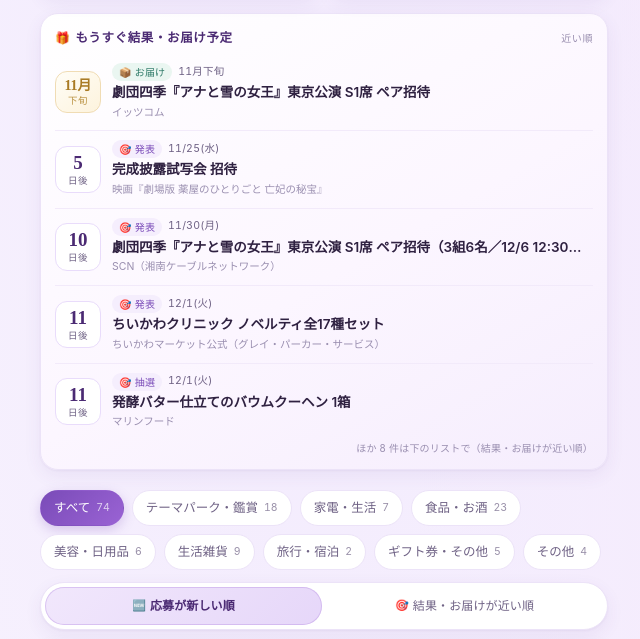
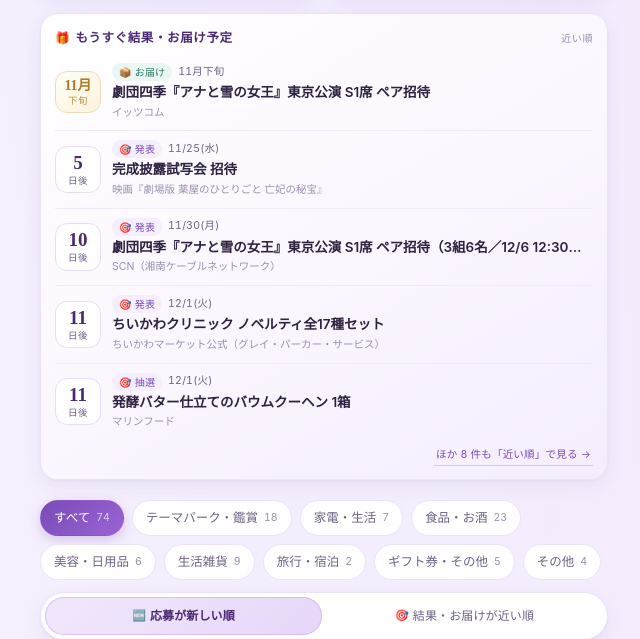
Before and after one commit to MAMI-murasaki/kensho-dashboard, a plain HTML site: page preview/frame.html in a window 1280 px wide. Shown: the part 432-1071 px from the top of the page, without its empty margins (316-956 px from the left). Drawn offline with Linux system fonts and the light colour scheme.

Commit message:
Refresh UI preview

```diff
--- a/preview/app.js
+++ b/preview/app.js
@@ -138,7 +138,7 @@
     }
 
     var shipLabel = String(i.ship_label || '').trim();
-    if (shipLabel || i.ship_date) {
+    if ((shipLabel || i.ship_date) && !isShipped(i.status)) {
       var sd = i.ship_date ? parseLocal(i.ship_date) : parseShipDate(shipLabel);
       var sdays = daysFromToday(sd);
       out.push({
@@ -338,9 +338,16 @@
 
     if (all.length > MAX) {
       more.hidden = false;
-      more.textContent = 'ほか ' + (all.length - MAX) + ' 件は下のリストで（結果・お届けが近い順）';
+      more.innerHTML = '<button type="button" class="up-more-btn">ほか ' + (all.length - MAX) +
+        ' 件も「近い順」で見る →</button>';
+      more.querySelector('.up-more-btn').addEventListener('click', function () {
+        setSort('near');
+        var list = document.getElementById('list');
+        if (list && list.scrollIntoView) list.scrollIntoView({ behavior: 'smooth', block: 'start' });
+      });
     } else {
       more.hidden = true;
+      more.innerHTML = '';
     }
   }
 
--- a/preview/demo/styles.css
+++ b/preview/demo/styles.css
@@ -338,11 +338,21 @@ body{
 }
 .up-more{
   margin:0 0 9px;
-  font-size:10px;
-  color:var(--ink-mute);
   text-align:right;
+}
+.up-more-btn{
+  appearance:none;
+  border:0;
+  background:transparent;
+  padding:4px 2px;
+  font-family:inherit;
+  font-size:10.5px;
   letter-spacing:.02em;
+  color:var(--purple);
+  border-bottom:1px solid rgba(122,75,184,.25);
+  cursor:pointer;
 }
+.up-more-btn:active{opacity:.7;}
 
 /* ---------- 並び替え ---------- */
 
--- a/preview/styles.css
+++ b/preview/styles.css
@@ -338,11 +338,21 @@ body{
 }
 .up-more{
   margin:0 0 9px;
-  font-size:10px;
-  color:var(--ink-mute);
   text-align:right;
+}
+.up-more-btn{
+  appearance:none;
+  border:0;
+  background:transparent;
+  padding:4px 2px;
+  font-family:inherit;
+  font-size:10.5px;
   letter-spacing:.02em;
+  color:var(--purple);
+  border-bottom:1px solid rgba(122,75,184,.25);
+  cursor:pointer;
 }
+.up-more-btn:active{opacity:.7;}
 
 /* ---------- 並び替え ---------- */
 
```
Also changed, not shown: preview/demo/app.js (+9 -2 lines).
